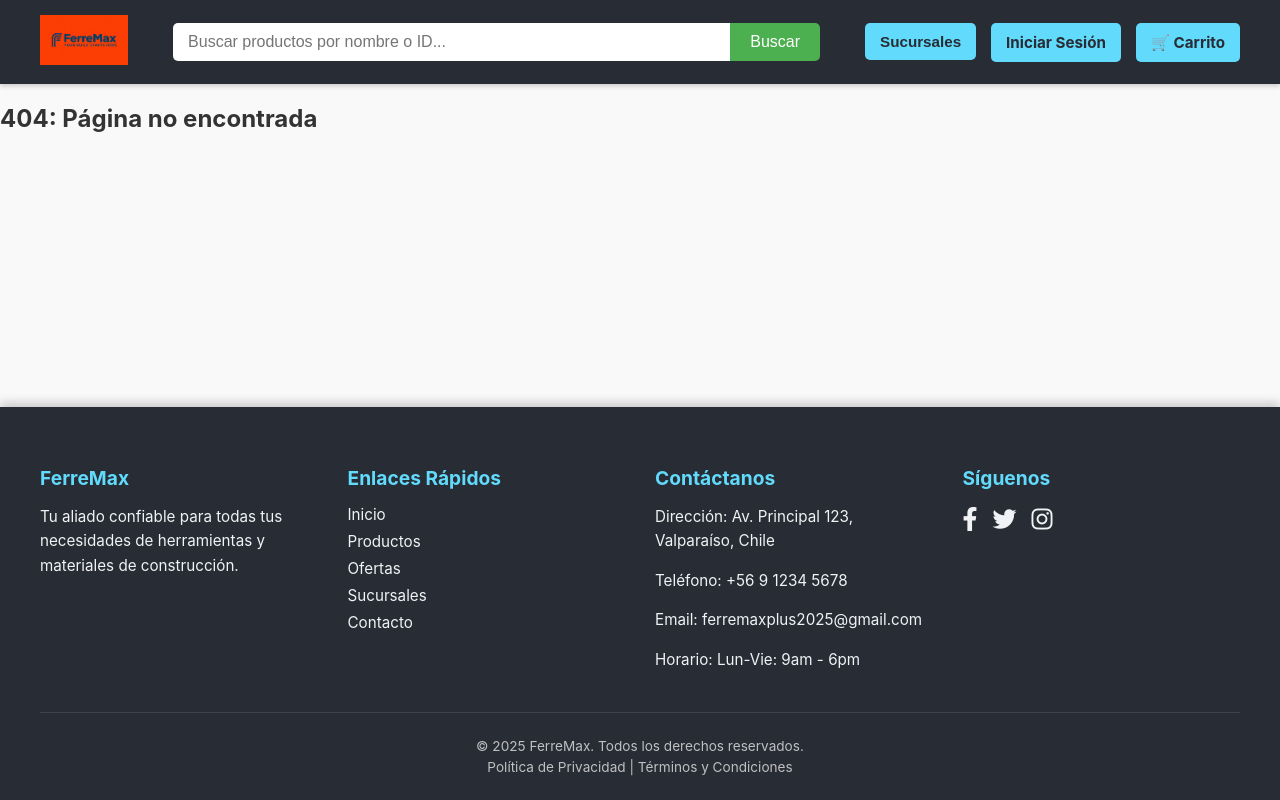
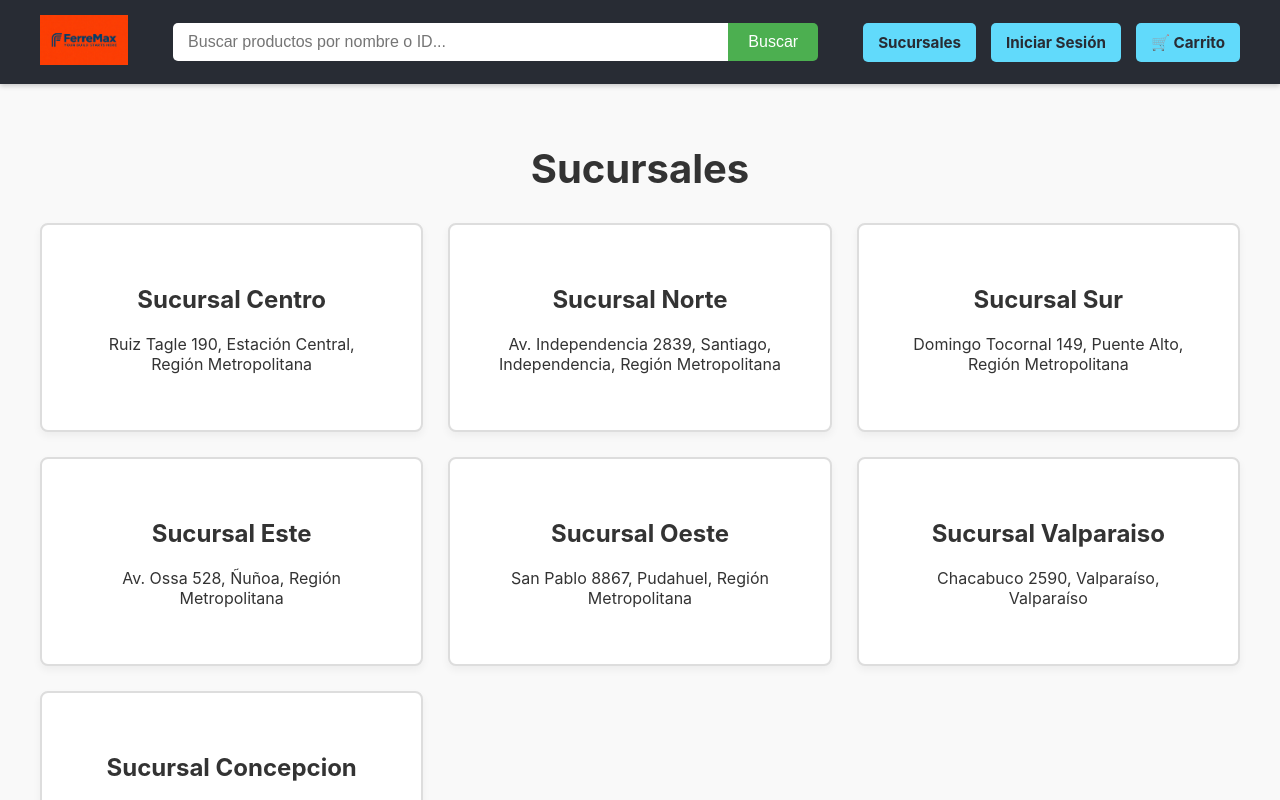
Before and after one commit to Javmalh/front_end_integracion, a React (Create React App) app: page /sucursales in a window 1280 px wide. Shown: the top 800 px of the page. Built offline with nearby package versions, Linux system fonts and the light colour scheme; no server answers.

Commit message:
RegisterPage Funcional

```diff
--- a/src/App.js
+++ b/src/App.js
@@ -10,6 +10,7 @@ import { CartProvider } from './components/Cart/CartProvider'; // Asegúrate de
 import LoginPage from './pages/LoginPage'; // <-- ¡Importa tu LoginPage!
 import RegisterPage from './pages/RegisterPage'; // <-- ¡Importa RegisterPage!
 import './App.css';
+import Sucursales from "./pages/Sucursales";
 
 function App() {
     return (
@@ -34,6 +35,9 @@ function App() {
                             {/* Route para la página de registro */}
                             <Route path="/register" element={<RegisterPage />} /> {/* <-- ¡Nueva ruta para RegisterPage! */}
 
+                            {/* Route para la página de sucursales */}
+                            <Route path="/sucursales" element={<Sucursales />} />
+
                             {/* Puedes añadir más rutas aquí para otras páginas, por ejemplo: */}
                             {/* <Route path="/productos" element={<ProductListPage />} /> */}
                             {/* <Route path="/sucursales" element={<BranchesPage />} /> */}
--- a/src/components/Header/Header.js
+++ b/src/components/Header/Header.js
@@ -26,7 +26,11 @@ function Header() {
 
                 <nav className="main-nav">
                     <ul>
-                        <li><button className="nav-button">Sucursales</button></li>
+                        <li>
+                            <Link to="/sucursales" className="nav-button">
+                            Sucursales
+                            </Link>
+                        </li>
                         <li>
                             {/* Cambiado a Link para navegar a la página de inicio de sesión */}
                             <Link to="/login" className="nav-button">
--- /dev/null
+++ b/src/pages/Sucursales.css
@@ -0,0 +1,46 @@
+.sucursal-page {
+    padding: 20px;
+    max-width: 1200px;
+    margin: 0 auto;
+}
+
+.featured-sucursal h3 {
+    text-align: center;
+    font-size: 2.5rem;
+    color: #333;
+    margin-bottom: 30px;
+}
+
+.sucursal-grid {
+    display: grid;
+    grid-template-columns: repeat(auto-fit, minmax(350px, 1fr));
+    gap: 25px;
+    justify-content: center; /* Centrar las tarjetas si hay pocas */
+}
+
+.sucursal-card {
+    background-color: white;
+    border: 2px solid #ddd;
+    border-radius: 8px;
+    padding: 40px;
+    text-align: center;
+    box-shadow: 0 4px 8px rgba(0, 0, 0, 0.05);
+    transition: transform 0.2s ease;
+}
+
+.product-card:hover {
+    transform: translateY(-5px);
+}
+
+.product-card h4 {
+    font-size: 1.5rem;
+    color: #333;
+    margin-top: 0;
+    margin-bottom: 10px;
+}
+
+.product-card p {
+    color: #666;
+    font-size: 0.95rem;
+    margin-bottom: 15px;
+}
--- /dev/null
+++ b/src/pages/Sucursales.js
@@ -0,0 +1,48 @@
+import React from 'react';
+import './Sucursales.css';
+
+function Sucursales() {
+    return (
+        <div className="Sucursal">
+            <main>
+                <div className="sucursal-page">
+                    <section className="featured-sucursal">
+                        <h3>Sucursales</h3>
+                        <div className="sucursal-grid">
+                            <div className="sucursal-card">
+                                <h2>Sucursal Centro</h2>
+                                <p>Ruiz Tagle 190, Estación Central, Región Metropolitana</p>
+                            </div>
+                            <div className="sucursal-card">
+                                <h2>Sucursal Norte</h2>
+                                <p>Av. Independencia 2839, Santiago, Independencia, Región Metropolitana</p>
+                            </div>
+                            <div className="sucursal-card">
+                                <h2>Sucursal Sur</h2>
+                                <p>Domingo Tocornal 149, Puente Alto, Región Metropolitana</p>
+                            </div>
+                            <div className="sucursal-card">
+                                <h2>Sucursal Este</h2>
+                                <p>Av. Ossa 528, Ñuñoa, Región Metropolitana</p>
+                            </div>
+                            <div className="sucursal-card">
+                                <h2>Sucursal Oeste</h2>
+                                <p>San Pablo 8867, Pudahuel, Región Metropolitana</p>
+                            </div>
+                            <div className="sucursal-card">
+                                <h2>Sucursal Valparaiso</h2>
+                                <p>Chacabuco 2590, Valparaíso, Valparaíso</p>
+                            </div>
+                            <div className="sucursal-card">
+                                <h2>Sucursal Concepcion</h2>
+                                <p>Freire 1345, Concepción, Bío Bío</p>
+                            </div>
+                        </div>
+                    </section>
+                </div>
+            </main>
+        </div>
+    );
+}
+
+export default Sucursales;
```
